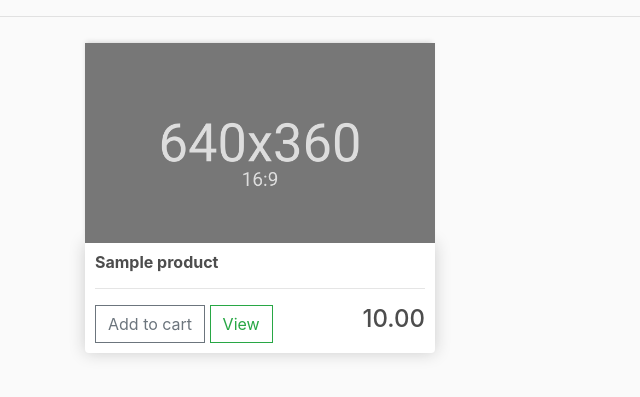
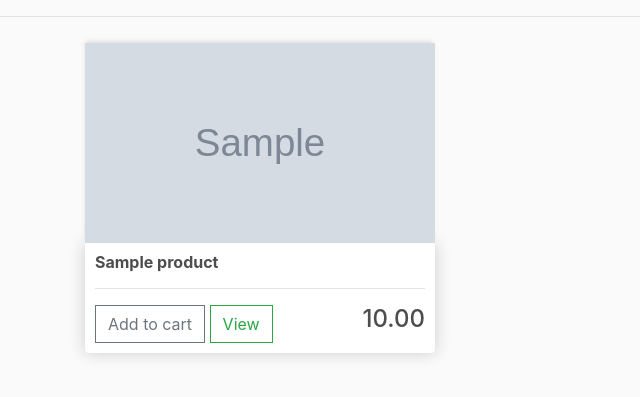
Before and after one commit to Kyrilous/bkshop, a Django app: template store/templates/store/store.html in a window 1280 px wide. Shown: the part 57-454 px from the top of the page, without its empty margins (0-640 px from the left). Run offline with Django 3.2, Linux system fonts and the light colour scheme; the template is opened without the code that fills it: most values are stand-ins (such as "Sample title", 1, 10 or a date in 2020); grey boxes marked "Sample" are stand-in pictures; some libraries are stand-ins or nearby versions.

Commit message:
Configured admin.py, views.py, and models.py. Hooked up db queries to front-end, added superuser for testing.

```diff
--- a/store/templates/store/store.html
+++ b/store/templates/store/store.html
@@ -4,7 +4,7 @@
 <div class="row">
     {% for product in products %}
     <div class="col-lg-4">
-	    <img class="thumbnail" src="{% static 'images/placeholder.png' %}">
+        <img class="thumbnail" src="{{ product.imageURL }}" alt="{{ product.name }}" />
         <div class="box-element product">
             <h6><strong>{{product.name}}</strong></h6>
             <hr>
```
